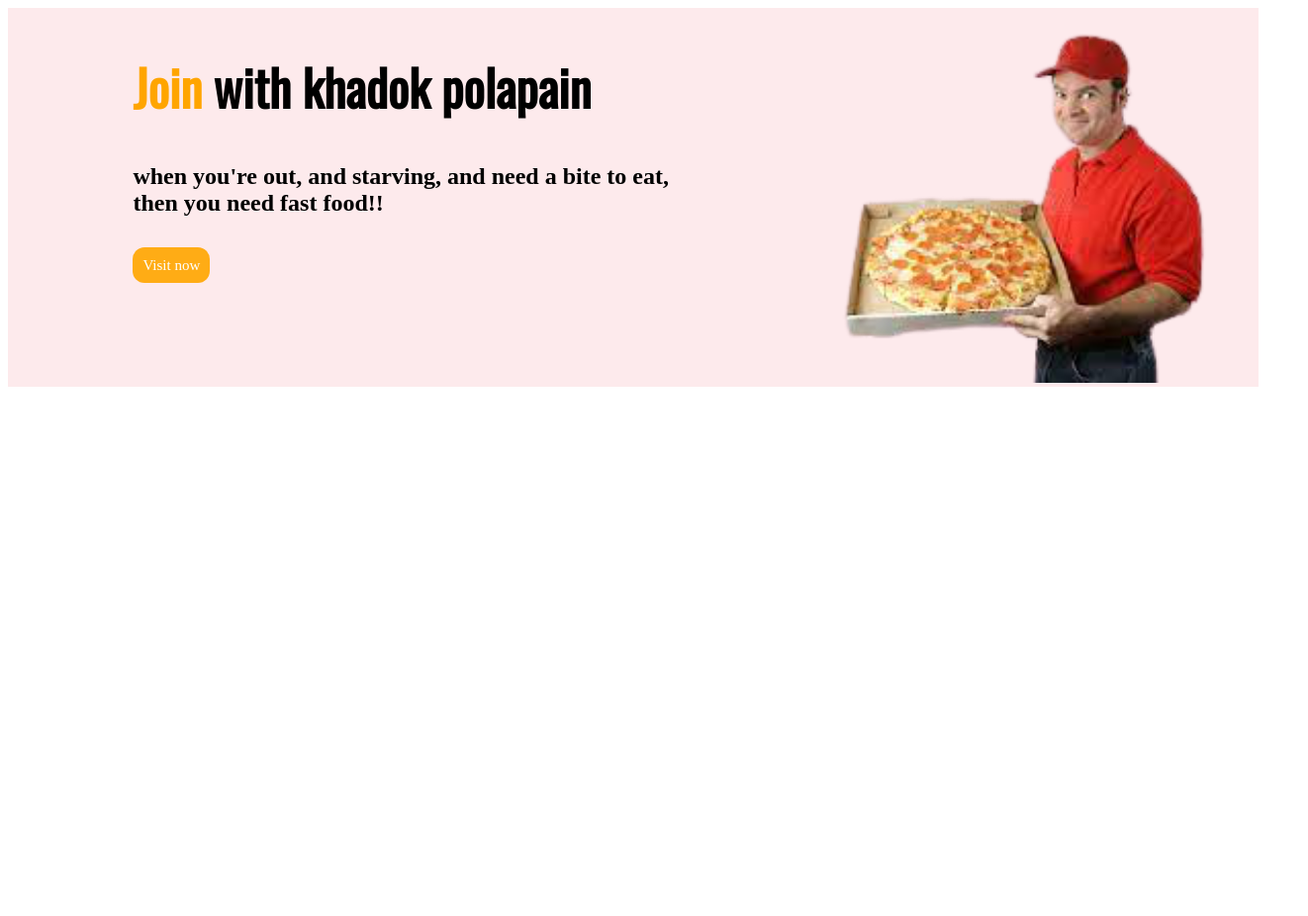
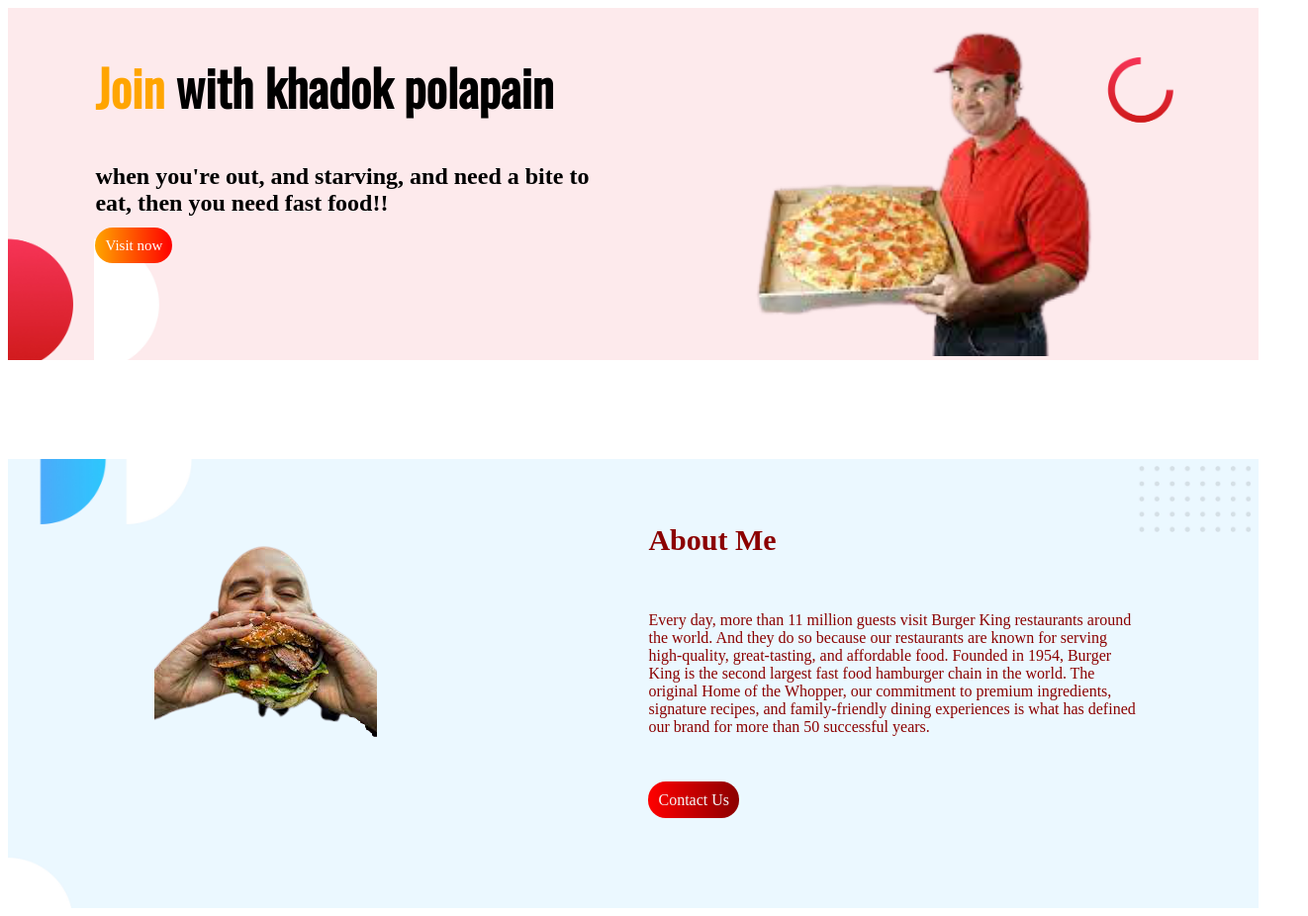
Before and after one commit to Rifat1203/Khadok-polapain, a plain HTML site: page index.html in a window 1280 px wide. Shown: the whole page at 99% size, 1322 px wide, since content can reach past the window. Before the commit the page ends 800 px from the top, so only its background shows below. Drawn offline with nearby package versions, Linux system fonts and the light colour scheme.

Commit message:
second section added

```diff
--- a/index.html
+++ b/index.html
@@ -15,11 +15,22 @@
     <div class="pizza">
     <h1><span>Join</span> with khadok polapain</h1>
     <h2 class="burger">when you're out, and starving, and need a bite to eat, then you need fast food!!</h2>
-    <a class="visit" href="https://www.aspicyperspective.com/best-hamburger-patty-recipe/">Visit now</a>
+    <a class="visit" href="https://www.bk.com/">Visit now</a>
     </div>
-    <div class="pizza">
+    <div class="burger">
         <img class="width" src="food/pizza test 2.png" alt="">
     </div>
+    </section>
+    <section class="polapain">
+        <div class="test">
+            <img src="food/burger test 2.png" alt="">
+        </div>
+        <div class="testy">
+            <h2 class="padding">About Me</h2>
+            <p class="paragraph">Every day, more than 11 million guests visit Burger King restaurants around the world. And they do so because our restaurants are known for serving high-quality, great-tasting, and affordable food. Founded in 1954, Burger King is the second largest fast food hamburger chain in the world. The original Home of the Whopper, our commitment to premium ingredients, signature recipes, and family-friendly dining experiences is what has defined our brand for more than 50 successful years.</p>
+            <a class="contact" href="https://www.bk.com/contact-us">Contact Us</a>
+        </div>
+
     </section>
 
 </body>
--- a/sundori.css
+++ b/sundori.css
@@ -8,27 +8,67 @@ span{
 }
 .visit{
     padding: 10px;
-    border-radius: 12px;
+    border-radius: 18px;
     font-size: 15px;
     color: white;
     text-decoration: none;
-    background-color: rgba(255, 166, 0, 0.911)
+    background-image: linear-gradient(to left, red,orange);
 
 }
 .khadok{
     display: flex;
-    padding-left: 10%;
+    padding-left: 7%;
     background-image: url(food/Frame\ 58.jpg);
+    background-position-x: left;
+    background-size: 100%;
     background-repeat: no-repeat;
-    background-position:right ;
+    margin-bottom: 100px;
+}
+.burger{
+    width: 100%;
+    padding-right: 10%;
 }
 .pizza{
-    width: 50%;
+    width: 100%;
 }
+
 .width{
     width: 100%;
-    padding-right: 50px;
+
 }
-.burger{
-    margin-bottom: 40px;
+.polapain{
+    padding-left: 7%;
+    display: flex;
+    background-image: url(food/Frame\ 57.jpg);
+    background-size: 100%;
+    background-repeat: no-repeat;
+    padding-bottom: 100px;
 }
+.test{
+    width: 100%;
+    padding-left: 60px;
+    padding-top: 60px;
+}
+.testy{
+    width: 100%;
+    padding-top: 40px;
+    padding-right: 10%;
+}
+.contact{
+    text-decoration: none;
+    background-image: linear-gradient( to right, red, darkred);
+    color:whitesmoke;
+    padding: 10px;
+    font-size: bold;
+    border-radius: 18px;
+}
+.padding{
+    padding-bottom: 30px;
+    color: darkred;
+    font-size: 30px;
+}
+.paragraph{
+    padding-bottom: 40px;
+    color: darkred;
+
+}
```
Also changed, not shown: food/Frame 57.jpg (added), food/burger test 2.png (added).
